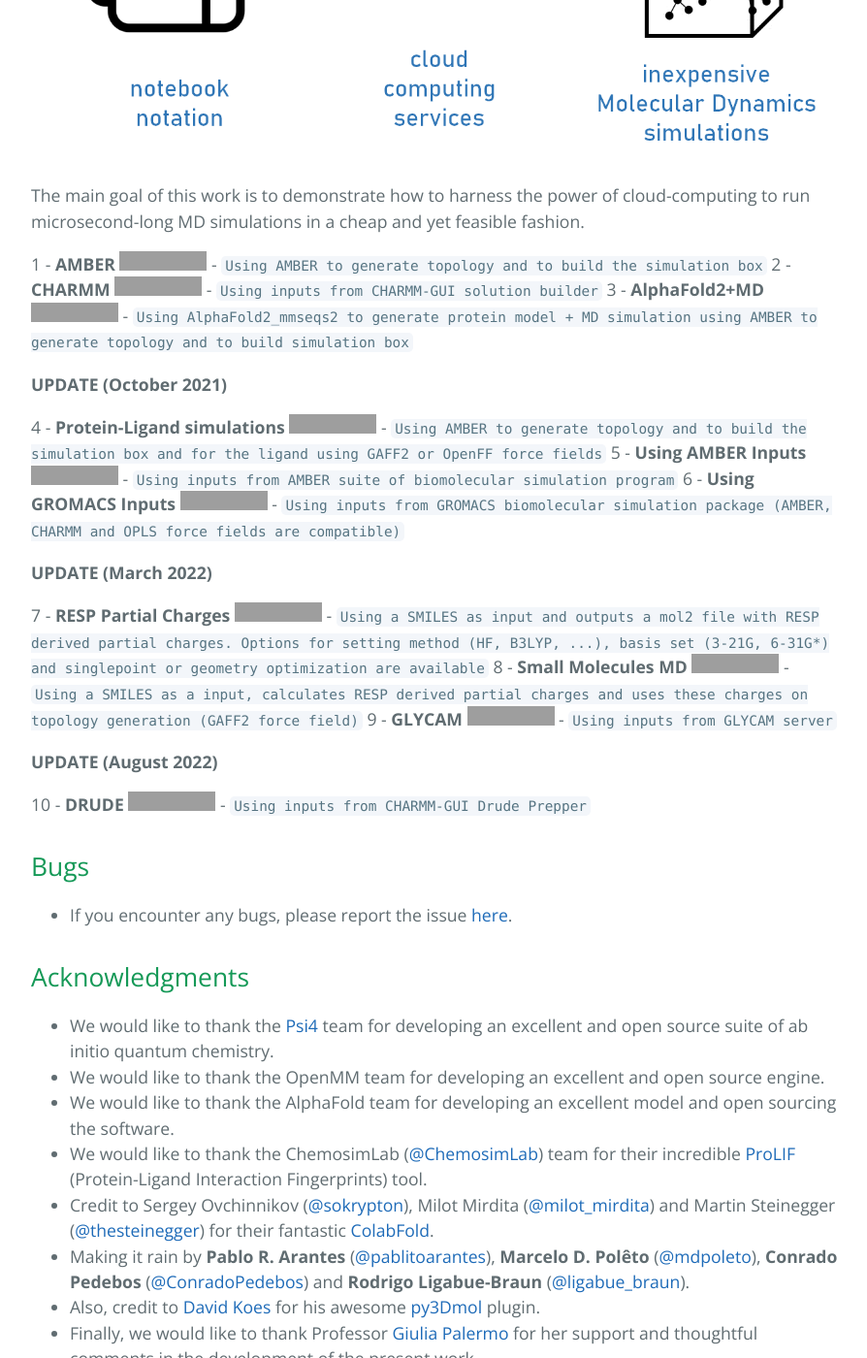
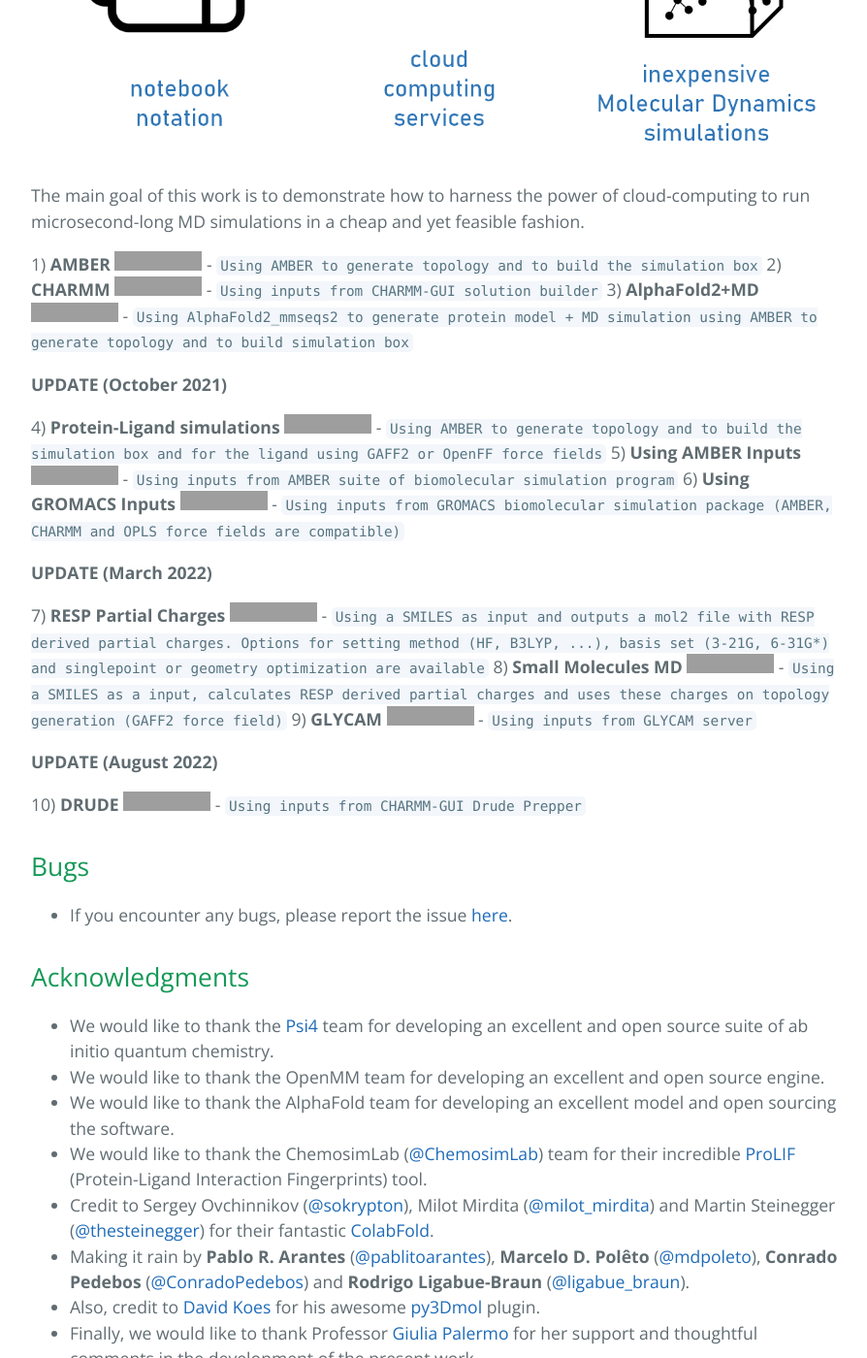
Before and after one commit to pablo-arantes/making-it-rain, a Jekyll site: the page built from index.md, in a window 1280 px wide and 1400 px high, scrolled down 944 px, cut to the strip 0-1400 px from the top of the window. Shown: the whole strip at 97% size, without its empty margins (192-1086 px from the left). Built offline with Jekyll 4.4.1, drawn with Linux system fonts in a browser that asks for light colours; our own code applies the rules of GitHub Pages for plain Markdown files; the repository's description, which GitHub fills in, is left out; grey boxes are pictures that could not be loaded.

Commit message:
Update index.md

```diff
--- a/index.md
+++ b/index.md
@@ -8,25 +8,25 @@
 
 The main goal of this work is to demonstrate how to harness the power of cloud-computing to run microsecond-long MD simulations in a cheap and yet feasible fashion.
 
-1 - **AMBER** [![Open In Colab](https://colab.research.google.com/assets/colab-badge.svg)](https://colab.research.google.com/github/pablo-arantes/Making-it-rain/blob/main/Amber.ipynb)  - `Using AMBER to generate topology and to build the simulation box`
-2 - **CHARMM** [![Open In Colab](https://colab.research.google.com/assets/colab-badge.svg)](https://colab.research.google.com/github/pablo-arantes/Making-it-rain/blob/main/CHARMM_GUI.ipynb) - `Using inputs from CHARMM-GUI solution builder`
-3 - **AlphaFold2+MD** [![Open In Colab](https://colab.research.google.com/assets/colab-badge.svg)](https://colab.research.google.com/github/pablo-arantes/Making-it-rain/blob/main/AlphaFold2%2BMD.ipynb) - `Using AlphaFold2_mmseqs2 to generate protein model + MD simulation using AMBER to generate topology and to build simulation box`
+1) **AMBER** [![Open In Colab](https://colab.research.google.com/assets/colab-badge.svg)](https://colab.research.google.com/github/pablo-arantes/Making-it-rain/blob/main/Amber.ipynb)  - `Using AMBER to generate topology and to build the simulation box`
+2) **CHARMM** [![Open In Colab](https://colab.research.google.com/assets/colab-badge.svg)](https://colab.research.google.com/github/pablo-arantes/Making-it-rain/blob/main/CHARMM_GUI.ipynb) - `Using inputs from CHARMM-GUI solution builder`
+3) **AlphaFold2+MD** [![Open In Colab](https://colab.research.google.com/assets/colab-badge.svg)](https://colab.research.google.com/github/pablo-arantes/Making-it-rain/blob/main/AlphaFold2%2BMD.ipynb) - `Using AlphaFold2_mmseqs2 to generate protein model + MD simulation using AMBER to generate topology and to build simulation box`
 
 **UPDATE (October 2021)**
 
-4 - **Protein-Ligand simulations** [![Open In Colab](https://colab.research.google.com/assets/colab-badge.svg)](https://colab.research.google.com/github/pablo-arantes/making-it-rain/blob/main/Protein_ligand.ipynb)  - `Using AMBER to generate topology and to build the simulation box and for the ligand using GAFF2 or OpenFF force fields`
-5 - **Using AMBER Inputs** [![Open In Colab](https://colab.research.google.com/assets/colab-badge.svg)](https://colab.research.google.com/github/pablo-arantes/making-it-rain/blob/main/Amber_inputs.ipynb)  - `Using inputs from AMBER suite of biomolecular simulation program`
-6 - **Using GROMACS Inputs** [![Open In Colab](https://colab.research.google.com/assets/colab-badge.svg)](https://colab.research.google.com/github/pablo-arantes/making-it-rain/blob/main/Gromacs_inputs.ipynb)  - `Using inputs from GROMACS biomolecular simulation package (AMBER, CHARMM and OPLS force fields are compatible)`
+4) **Protein-Ligand simulations** [![Open In Colab](https://colab.research.google.com/assets/colab-badge.svg)](https://colab.research.google.com/github/pablo-arantes/making-it-rain/blob/main/Protein_ligand.ipynb)  - `Using AMBER to generate topology and to build the simulation box and for the ligand using GAFF2 or OpenFF force fields`
+5) **Using AMBER Inputs** [![Open In Colab](https://colab.research.google.com/assets/colab-badge.svg)](https://colab.research.google.com/github/pablo-arantes/making-it-rain/blob/main/Amber_inputs.ipynb)  - `Using inputs from AMBER suite of biomolecular simulation program`
+6) **Using GROMACS Inputs** [![Open In Colab](https://colab.research.google.com/assets/colab-badge.svg)](https://colab.research.google.com/github/pablo-arantes/making-it-rain/blob/main/Gromacs_inputs.ipynb)  - `Using inputs from GROMACS biomolecular simulation package (AMBER, CHARMM and OPLS force fields are compatible)`
 
 **UPDATE (March 2022)**
 
-7 - **RESP Partial Charges** [![Open In Colab](https://colab.research.google.com/assets/colab-badge.svg)](https://colab.research.google.com/github/pablo-arantes/making-it-rain/blob/main/Partial_Charges.ipynb)  - `Using a SMILES as input and outputs a mol2 file with RESP derived partial charges. Options for setting method (HF, B3LYP, ...), basis set (3-21G, 6-31G*) and singlepoint or geometry optimization are available`
-8 - **Small Molecules MD** [![Open In Colab](https://colab.research.google.com/assets/colab-badge.svg)](https://colab.research.google.com/github/pablo-arantes/making-it-rain/blob/main/MD_Small_Molecules.ipynb)  - `Using a SMILES as a input, calculates RESP derived partial charges and uses these charges on topology generation (GAFF2 force field)`
-9 - **GLYCAM** [![Open In Colab](https://colab.research.google.com/assets/colab-badge.svg)](https://colab.research.google.com/github/pablo-arantes/making-it-rain/blob/main/Glycam.ipynb)  - `Using inputs from GLYCAM server`
+7) **RESP Partial Charges** [![Open In Colab](https://colab.research.google.com/assets/colab-badge.svg)](https://colab.research.google.com/github/pablo-arantes/making-it-rain/blob/main/Partial_Charges.ipynb)  - `Using a SMILES as input and outputs a mol2 file with RESP derived partial charges. Options for setting method (HF, B3LYP, ...), basis set (3-21G, 6-31G*) and singlepoint or geometry optimization are available`
+8) **Small Molecules MD** [![Open In Colab](https://colab.research.google.com/assets/colab-badge.svg)](https://colab.research.google.com/github/pablo-arantes/making-it-rain/blob/main/MD_Small_Molecules.ipynb)  - `Using a SMILES as a input, calculates RESP derived partial charges and uses these charges on topology generation (GAFF2 force field)`
+9) **GLYCAM** [![Open In Colab](https://colab.research.google.com/assets/colab-badge.svg)](https://colab.research.google.com/github/pablo-arantes/making-it-rain/blob/main/Glycam.ipynb)  - `Using inputs from GLYCAM server`
 
 **UPDATE (August 2022)**
 
-10 - **DRUDE** [![Open In Colab](https://colab.research.google.com/assets/colab-badge.svg)](https://colab.research.google.com/github/pablo-arantes/making-it-rain/blob/main/Drude.ipynb)  - `Using inputs from CHARMM-GUI Drude Prepper`
+10) **DRUDE** [![Open In Colab](https://colab.research.google.com/assets/colab-badge.svg)](https://colab.research.google.com/github/pablo-arantes/making-it-rain/blob/main/Drude.ipynb)  - `Using inputs from CHARMM-GUI Drude Prepper`
 
 ## Bugs
 - If you encounter any bugs, please report the issue [here](https://github.com/pablo-arantes/Making-it-rain/issues).
```
